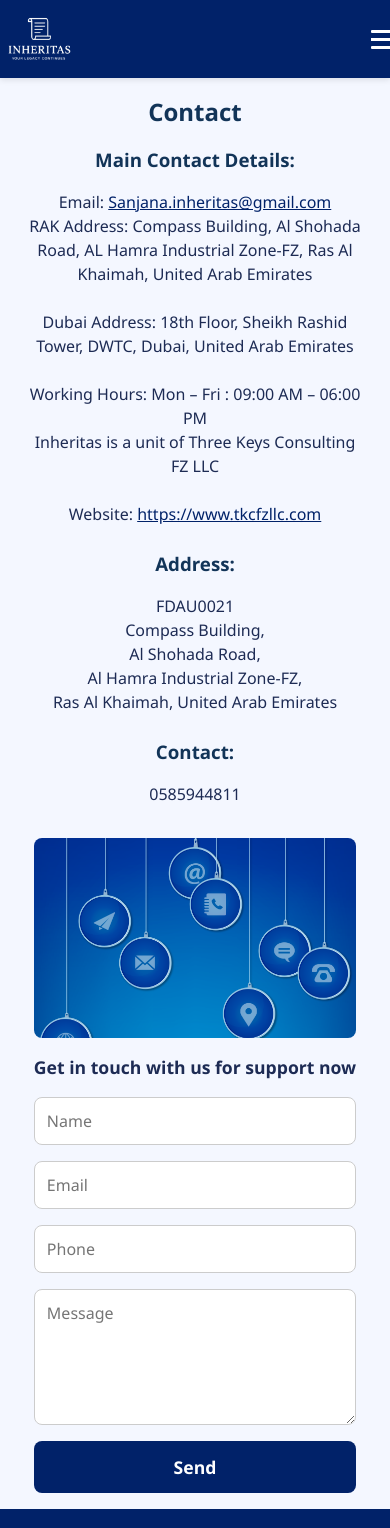
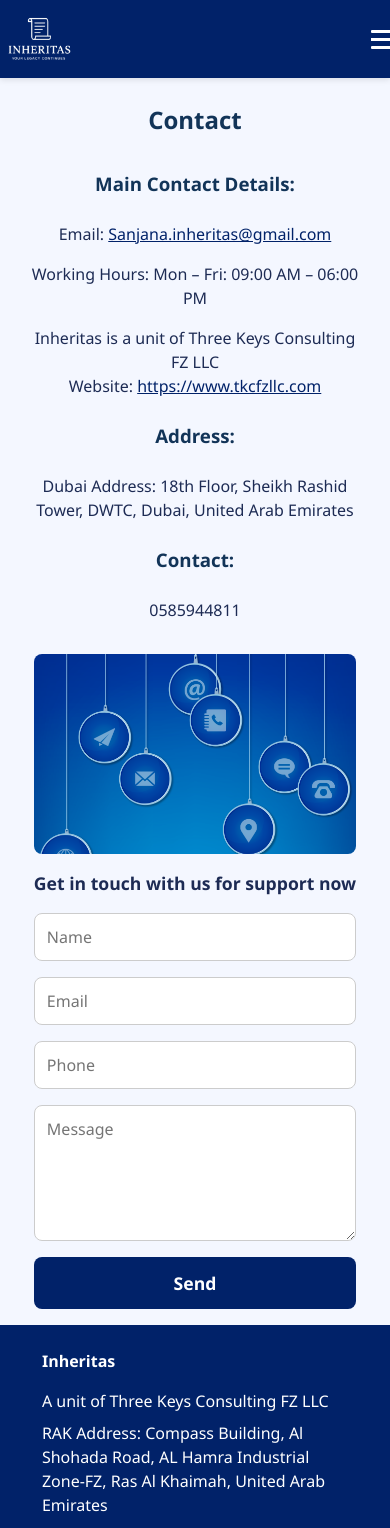
Before and after one commit to Mohd-Manas/Inheritas, a React (Vite) app: page /contact in a window 390 px wide. Shown: the top 1528 px of the page. Built offline with nearby package versions, Linux system fonts and the light colour scheme.

Commit message:
Address changed

```diff
--- a/src/sections/Contact/Contact.css
+++ b/src/sections/Contact/Contact.css
@@ -7,27 +7,27 @@
   gap: 2rem;
   flex-wrap: wrap;
   justify-content: center;
-  align-items: stretch;
+  align-items: flex-start; /* Updated from stretch for better spacing */
   box-sizing: border-box;
   color: #1d2b54;
   font-family: 'Segoe UI', Tahoma, Geneva, Verdana, sans-serif;
 }
 
 /* Left Column */
-#contact > div:first-child {
+.contact-left {
   flex: 1 1 0;
   min-width: 280px;
   max-width: 600px;
   text-align: left;
   display: flex;
   flex-direction: column;
-  justify-content: space-between;
+  gap: 1rem; /* Added for consistent spacing between elements */
 }
 
 /* Headings and paragraph colors */
 #contact h2,
 #contact h3 {
-  margin-bottom: 1rem;
+  margin: 0.5rem 0; /* Reduced margins to remove extra space */
 }
 
 #contact a {
@@ -35,21 +35,15 @@
   text-decoration: underline;
 }
 
-#contact address {
-  line-height: 1.5;
-  margin-bottom: 1.5rem;
-  font-style: normal;
-}
-
 /* Right Column */
-#contact > div:last-child {
+.contact-right {
   flex: 1 1 0;
   min-width: 320px;
   max-width: 600px;
   text-align: right;
   display: flex;
   flex-direction: column;
-  justify-content: flex-start;
+  gap: 1rem; /* Added spacing consistency */
 }
 
 /* Form styles */
@@ -59,7 +53,6 @@
   gap: 1rem;
   max-width: 100%;
   margin-left: auto;
-  flex-grow: 1;
 }
 
 #contact img {
@@ -72,6 +65,7 @@
 #contact p.support-text {
   font-weight: 600;
   font-size: 1.1rem;
+  margin: 0; /* Remove extra spacing */
 }
 
 /* Inputs and textarea */
@@ -115,13 +109,10 @@
     flex-direction: column;
     align-items: center;
   }
-  #contact > div:first-child,
-  #contact > div:last-child {
+  .contact-left,
+  .contact-right {
     flex: 1 1 100%;
     max-width: 100%;
-    text-align: center;
-  }
-  #contact > div:last-child {
     text-align: center;
   }
   #contact img {
--- a/src/sections/Contact/Contact.jsx
+++ b/src/sections/Contact/Contact.jsx
@@ -6,7 +6,7 @@
   return (
     <section id="contact">
       {/* Left Column */}
-      <div>
+      <div className="contact-left">
         <h2>Contact</h2>
 
         <h3>Main Contact Details:</h3>
@@ -16,46 +16,29 @@
             Sanjana.inheritas@gmail.com
           </a>
         </p>
-        <p>
-          RAK Address: Compass Building, Al Shohada Road, AL Hamra Industrial Zone-FZ,
-          Ras Al Khaimah, United Arab Emirates
-        </p>
-        <br />
-        <p>
-          Dubai Address: 18th Floor, Sheikh Rashid Tower, DWTC, Dubai, United Arab Emirates
-        </p>
-         <br/>
-        <p>Working Hours: Mon – Fri : 09:00 AM – 06:00 PM</p>
+
+        <p>Working Hours: Mon – Fri: 09:00 AM – 06:00 PM</p>
 
         <p>
           Inheritas is a unit of Three Keys Consulting FZ LLC
           <br />
-           <br/>
           Website:{" "}
           <a href="https://www.tkcfzllc.com/" target="_blank" rel="noopener noreferrer">
             https://www.tkcfzllc.com
           </a>
         </p>
-        <br/>
+
         <h3>Address:</h3>
-        <address>
-          FDAU0021
-          <br />
-          Compass Building,
-          <br />
-          Al Shohada Road,
-          <br />
-          Al Hamra Industrial Zone-FZ,
-          <br />
-          Ras Al Khaimah, United Arab Emirates
-        </address>
+        <p>
+          Dubai Address: 18th Floor, Sheikh Rashid Tower, DWTC, Dubai, United Arab Emirates
+        </p>
 
         <h3>Contact:</h3>
         <p>0585944811</p>
       </div>
 
       {/* Right Column */}
-      <div>
+      <div className="contact-right">
         <form
           onSubmit={(e) => {
             e.preventDefault();
```
